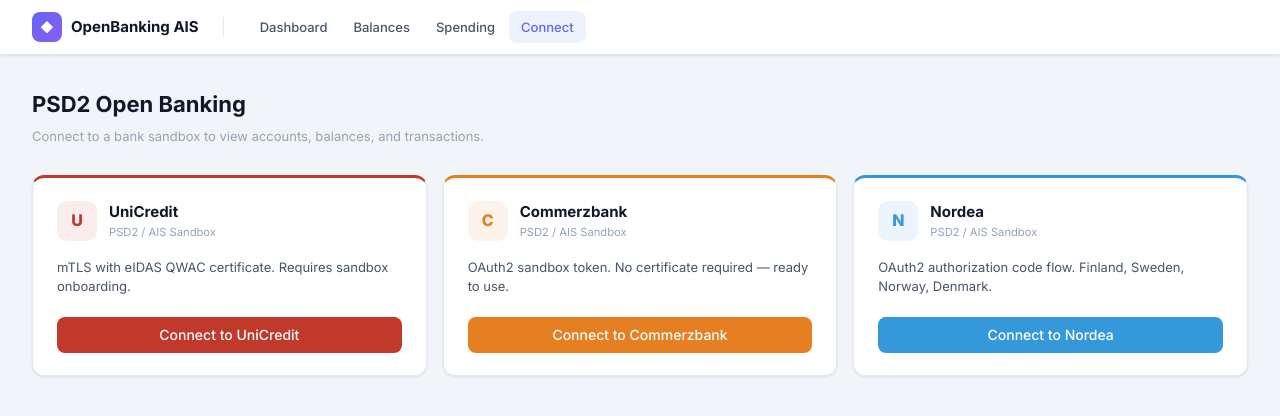
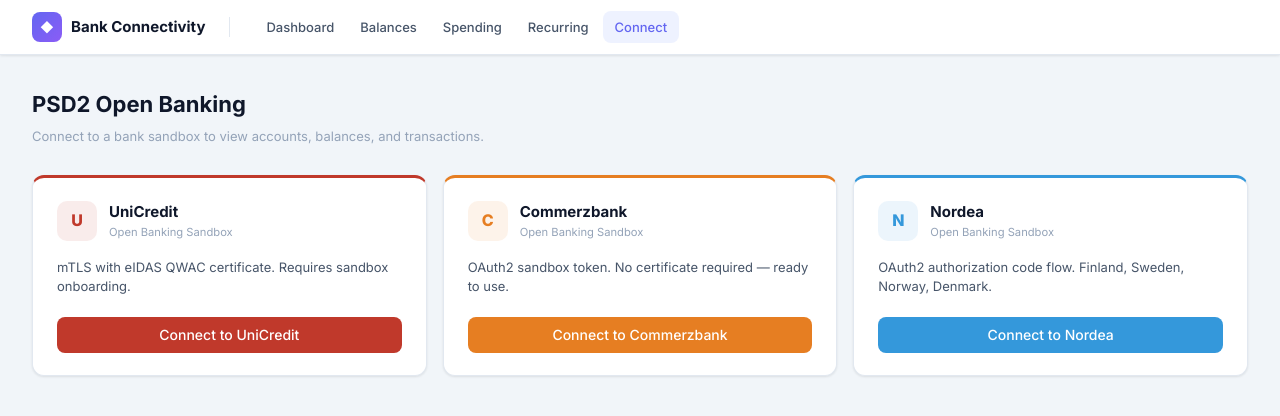
Before and after one commit to ajaykrishnaptr/bank-connectivity, a Flask app: page / in a window 1280 px wide. Shown: the top 416 px of the page. Run offline with Flask 3, Linux system fonts and the light colour scheme.

Commit message:
Rename app to Bank Connectivity
Co-Authored-By: Claude Sonnet 4.6 <noreply@anthropic.com>

```diff
--- a/templates/base.html
+++ b/templates/base.html
@@ -3,7 +3,7 @@
 <head>
   <meta charset="UTF-8">
   <meta name="viewport" content="width=device-width, initial-scale=1">
-  <title>OpenBanking AIS</title>
+  <title>Bank Connectivity</title>
   <link rel="preconnect" href="https://fonts.googleapis.com">
   <link rel="preconnect" href="https://fonts.gstatic.com" crossorigin>
   <link href="https://fonts.googleapis.com/css2?family=Inter:wght@400;500;600;700;800&display=swap" rel="stylesheet">
@@ -255,13 +255,14 @@
   <div class="topnav-inner">
     <a class="nav-logo" href="{{ url_for('index') }}">
       <div class="nav-logo-icon">◆</div>
-      OpenBanking AIS
+      Bank Connectivity
     </a>
     <div class="nav-divider"></div>
     <div class="nav-links">
       <a href="{{ url_for('dashboard') }}" {% if request.endpoint == 'dashboard' %}class="active"{% endif %}>Dashboard</a>
       <a href="{{ url_for('aggregation') }}" {% if request.endpoint == 'aggregation' %}class="active"{% endif %}>Balances</a>
       <a href="{{ url_for('spending') }}" {% if request.endpoint == 'spending' %}class="active"{% endif %}>Spending</a>
+      <a href="{{ url_for('recurring') }}" {% if request.endpoint == 'recurring' %}class="active"{% endif %}>Recurring</a>
       <a href="{{ url_for('index') }}" {% if request.endpoint == 'index' %}class="active"{% endif %}>Connect</a>
     </div>
     <div class="nav-spacer"></div>
--- a/templates/index.html
+++ b/templates/index.html
@@ -21,7 +21,7 @@
       </div>
       <div>
         <div style="font-size:.9375rem;font-weight:700;color:var(--text)">{{ label }}</div>
-        <div style="font-size:.7rem;color:var(--text-3)">PSD2 / AIS Sandbox</div>
+        <div style="font-size:.7rem;color:var(--text-3)">Open Banking Sandbox</div>
       </div>
     </div>
     <p style="font-size:.8125rem;color:var(--text-2);margin-bottom:1.25rem;line-height:1.5">{{ desc }}</p>
```
